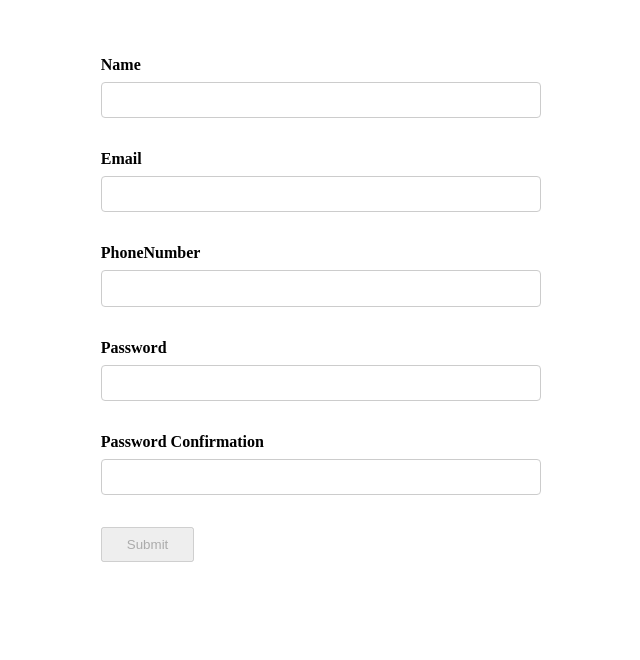
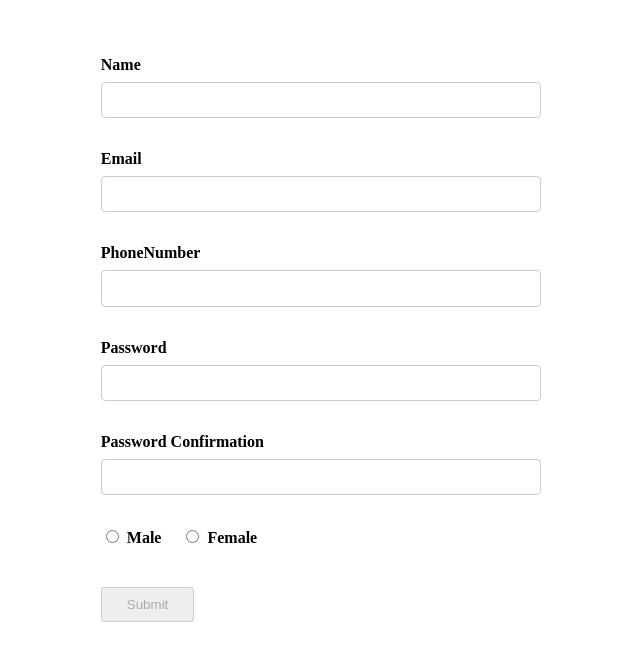
Before and after one commit to sepidehbiglarizadeh/Formik, a React (Create React App) app: page / in a window 1280 px wide. Shown: the top 660 px of the page, without its empty margins (319-959 px from the left). Built offline with nearby package versions, Linux system fonts and the light colour scheme.

Commit message:
add radio button

```diff
--- a/src/App.css
+++ b/src/App.css
@@ -10,7 +10,14 @@ label{
     font-weight: 800;
 }
 
-input {
+input + label {
+    font-weight: bold;
+    display: inline-flex;
+    margin-right: 20px;
+    margin-left: 5px;
+}
+
+.input {
     width: 400px;
     padding: 0.6rem 1.2rem;
     display: block;
--- a/src/components/SignUpForm/SignUpForm.js
+++ b/src/components/SignUpForm/SignUpForm.js
@@ -36,6 +36,7 @@ const validationSchema = Yup.object({
     [Yup.ref("password"), null],
     "Passwords must match"
   ),
+  gender: Yup.string().required("Select Gender")
 });
 
 const SignUpForm = () => {
@@ -46,6 +47,7 @@ const SignUpForm = () => {
       phoneNumber: "",
       password: "",
       passwordConfirm: "",
+      gender: "",
     },
     onSubmit: (values) => {
       console.log(values);
@@ -61,14 +63,24 @@ const SignUpForm = () => {
       <form onSubmit={formik.handleSubmit}>
         <div className="formControl">
           <label>Name</label>
-          <input type="text" name="name" {...formik.getFieldProps("name")} />
+          <input
+            className="input"
+            type="text"
+            name="name"
+            {...formik.getFieldProps("name")}
+          />
           {formik.errors.name && formik.touched.name && (
             <div className="error">{formik.errors.name}</div>
           )}
         </div>
         <div className="formControl">
           <label>Email</label>
-          <input type="email" name="email" {...formik.getFieldProps("email")} />
+          <input
+            className="input"
+            type="email"
+            name="email"
+            {...formik.getFieldProps("email")}
+          />
           {formik.errors.email && formik.touched.email && (
             <div className="error">{formik.errors.email}</div>
           )}
@@ -76,6 +88,7 @@ const SignUpForm = () => {
         <div className="formControl">
           <label>PhoneNumber</label>
           <input
+            className="input"
             type="text"
             name="phoneNumber"
             {...formik.getFieldProps("phoneNumber")}
@@ -87,6 +100,7 @@ const SignUpForm = () => {
         <div className="formControl">
           <label>Password</label>
           <input
+            className="input"
             type="password"
             name="password"
             {...formik.getFieldProps("password")}
@@ -98,6 +112,7 @@ const SignUpForm = () => {
         <div className="formControl">
           <label>Password Confirmation</label>
           <input
+            className="input"
             type="password"
             name="passwordConfirm"
             {...formik.getFieldProps("passwordConfirm")}
@@ -106,7 +121,29 @@ const SignUpForm = () => {
             <div className="error">{formik.errors.passwordConfirm}</div>
           )}
         </div>
-        <button type="submit" disabled={!formik.isValid}>Submit</button>
+        <div className="formControl">
+          <input
+            type="radio"
+            id="0"
+            name="gender"
+            value="0"
+            onChange={formik.handleChange}
+            checked={formik.values.gender === "0"}
+          />
+          <label htmlFor="0">Male</label>
+          <input
+            type="radio"
+            id="1"
+            name="gender"
+            value="1"
+            onChange={formik.handleChange}
+            checked={formik.values.gender === "1"}
+          />
+          <label htmlFor="1">Female</label>
+        </div>
+        <button type="submit" disabled={!formik.isValid}>
+          Submit
+        </button>
       </form>
     </div>
   );
```
